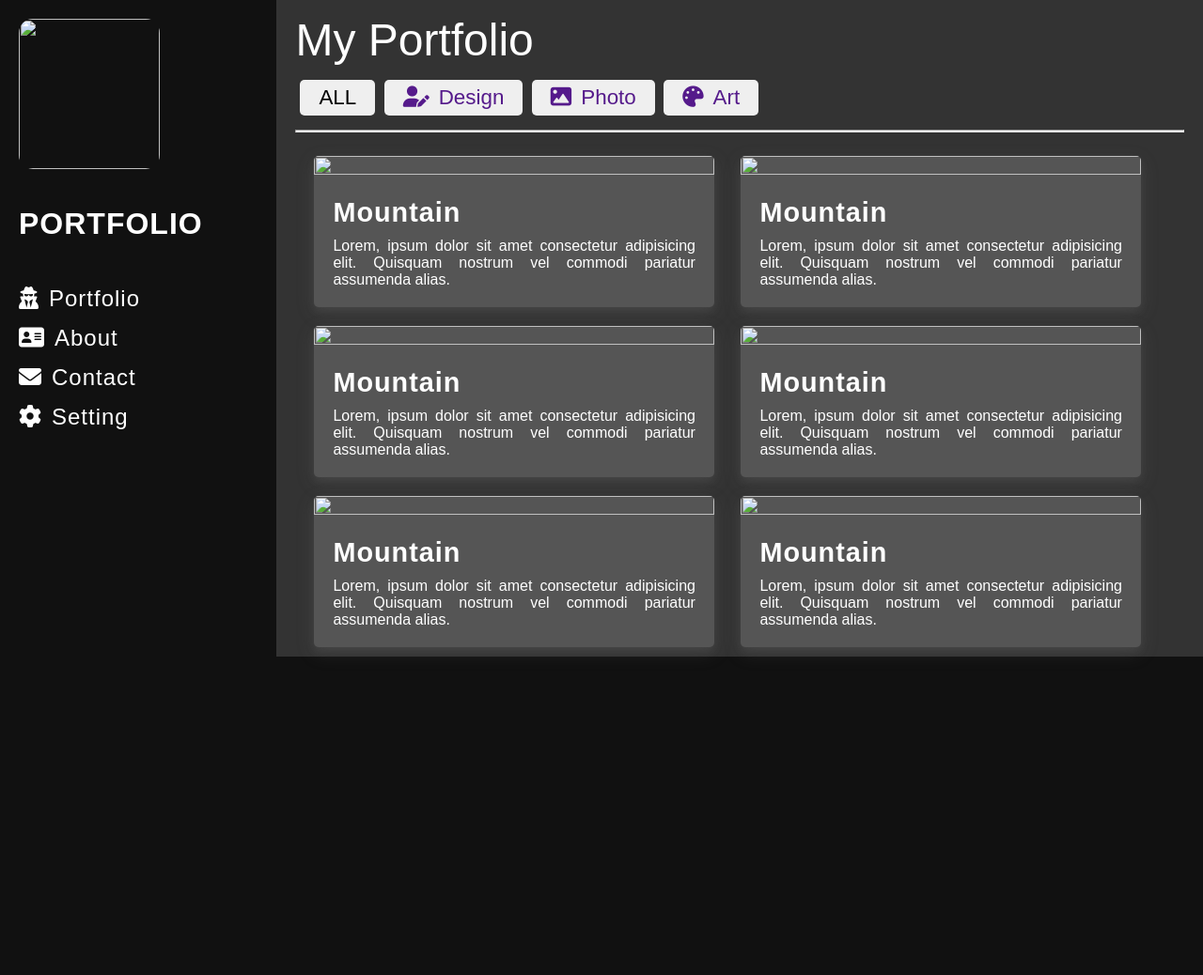
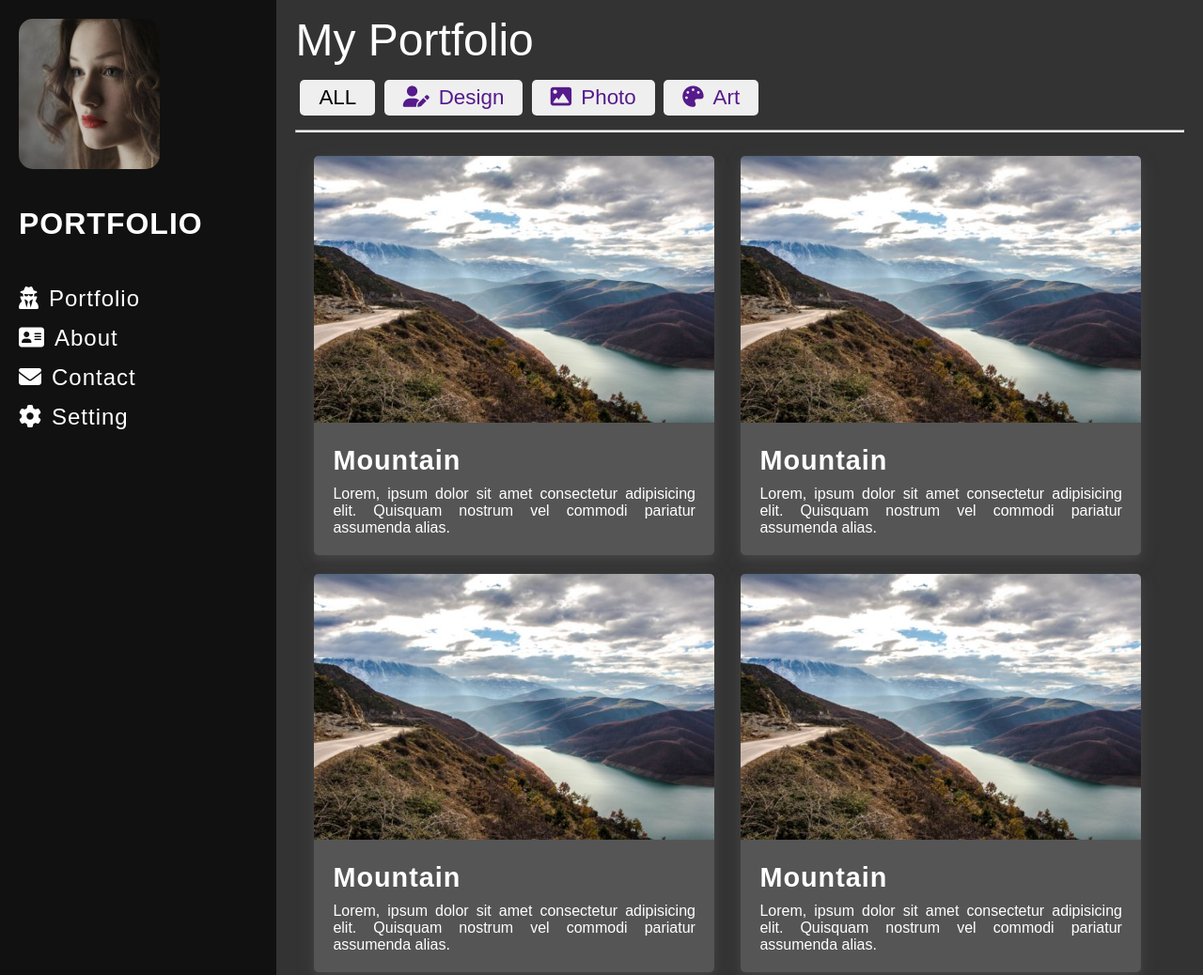
Before and after one commit to VenChuonsophea/profile_name, a plain HTML site: page index.html in a window 1280 px wide. Shown: the top 1038 px of the page at 94% size. Before the commit the page ends 800 px from the top, so only its background shows below. Drawn offline with Linux system fonts and the light colour scheme; the site is published under a folder, as on GitHub Pages, so addresses that start at the root find nothing.

Commit message:
Update index.html

```diff
--- a/index.html
+++ b/index.html
@@ -14,7 +14,7 @@
   <body>
     <div class="main">
       <div class="menu">
-        <div class="profile"><img src="/image/profile.jpg" alt="" /></div>
+        <div class="profile"><img src="image/profile.jpg" alt="" /></div>
         <h1>Portfolio</h1>
         <li>
           <a href=""><i class="fa-solid fa-user-secret"></i>Portfolio</a>
@@ -34,7 +34,7 @@
         <!-- reponsive menu -->
         <div class="reponsive">
           <a href=""><i class="fa-solid fa-bars"></i></a>
-          <div class="img-profile"><img src="/image/profile.jpg" alt="" /></div>
+          <div class="img-profile"><img src="image/profile.jpg" alt="" /></div>
         </div>
         <!-- main box content -->
         <h1>My Portfolio</h1>
@@ -55,7 +55,7 @@
         <hr />
         <div class="box">
           <div class="box-content">
-            <div class="img-box"><img src="/image/mountains.jpg" alt="" /></div>
+            <div class="img-box"><img src="image/mountains.jpg" alt="" /></div>
             <h2>Mountain</h2>
             <p>
               Lorem, ipsum dolor sit amet consectetur adipisicing elit. Quisquam
@@ -63,7 +63,7 @@
             </p>
           </div>
           <div class="box-content">
-            <div class="img-box"><img src="/image/mountains.jpg" alt="" /></div>
+            <div class="img-box"><img src="image/mountains.jpg" alt="" /></div>
             <h2>Mountain</h2>
             <p>
               Lorem, ipsum dolor sit amet consectetur adipisicing elit. Quisquam
@@ -71,7 +71,7 @@
             </p>
           </div>
           <div class="box-content">
-            <div class="img-box"><img src="/image/mountains.jpg" alt="" /></div>
+            <div class="img-box"><img src="image/mountains.jpg" alt="" /></div>
             <h2>Mountain</h2>
             <p>
               Lorem, ipsum dolor sit amet consectetur adipisicing elit. Quisquam
@@ -79,7 +79,7 @@
             </p>
           </div>
           <div class="box-content">
-            <div class="img-box"><img src="/image/mountains.jpg" alt="" /></div>
+            <div class="img-box"><img src="image/mountains.jpg" alt="" /></div>
             <h2>Mountain</h2>
             <p>
               Lorem, ipsum dolor sit amet consectetur adipisicing elit. Quisquam
@@ -87,7 +87,7 @@
             </p>
           </div>
           <div class="box-content">
-            <div class="img-box"><img src="/image/mountains.jpg" alt="" /></div>
+            <div class="img-box"><img src="image/mountains.jpg" alt="" /></div>
             <h2>Mountain</h2>
             <p>
               Lorem, ipsum dolor sit amet consectetur adipisicing elit. Quisquam
@@ -95,7 +95,7 @@
             </p>
           </div>
           <div class="box-content">
-            <div class="img-box"><img src="/image/mountains.jpg" alt="" /></div>
+            <div class="img-box"><img src="image/mountains.jpg" alt="" /></div>
             <h2>Mountain</h2>
             <p>
               Lorem, ipsum dolor sit amet consectetur adipisicing elit. Quisquam
```
